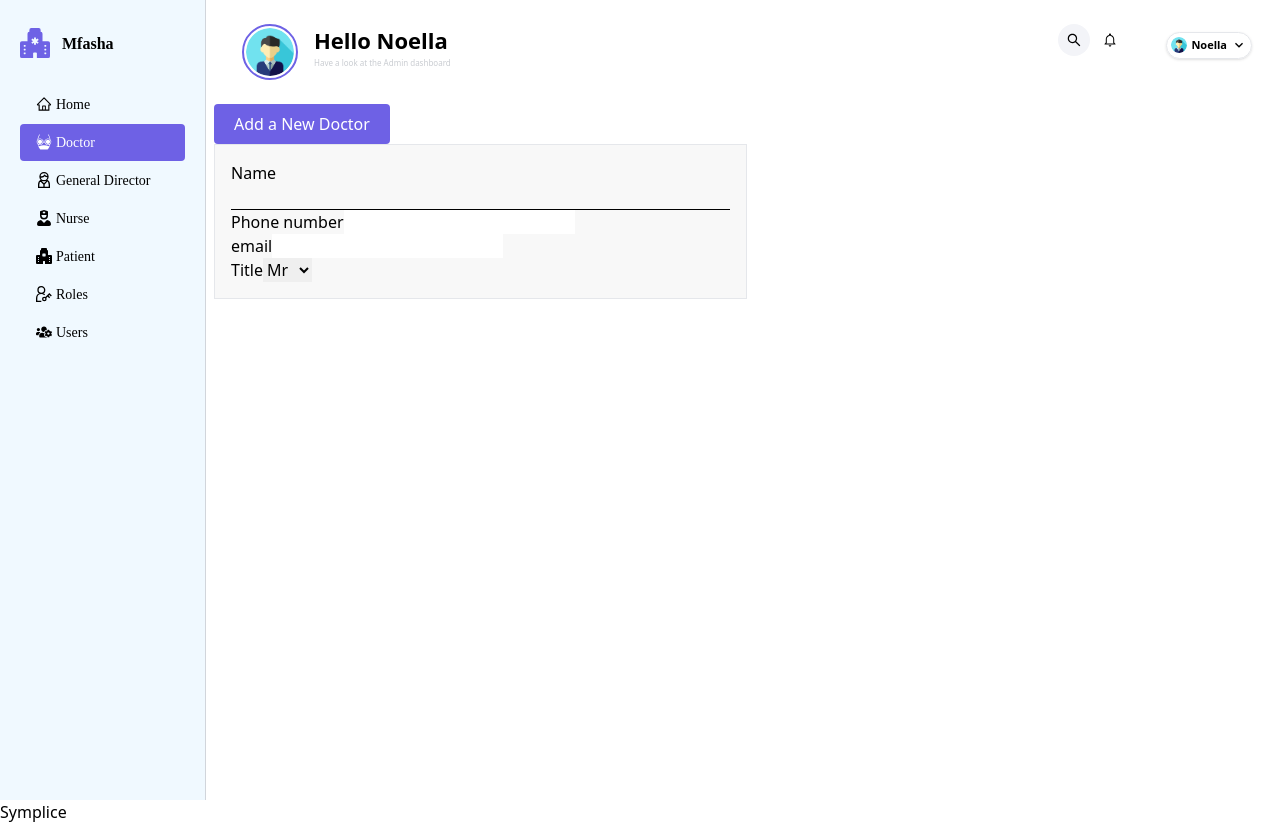
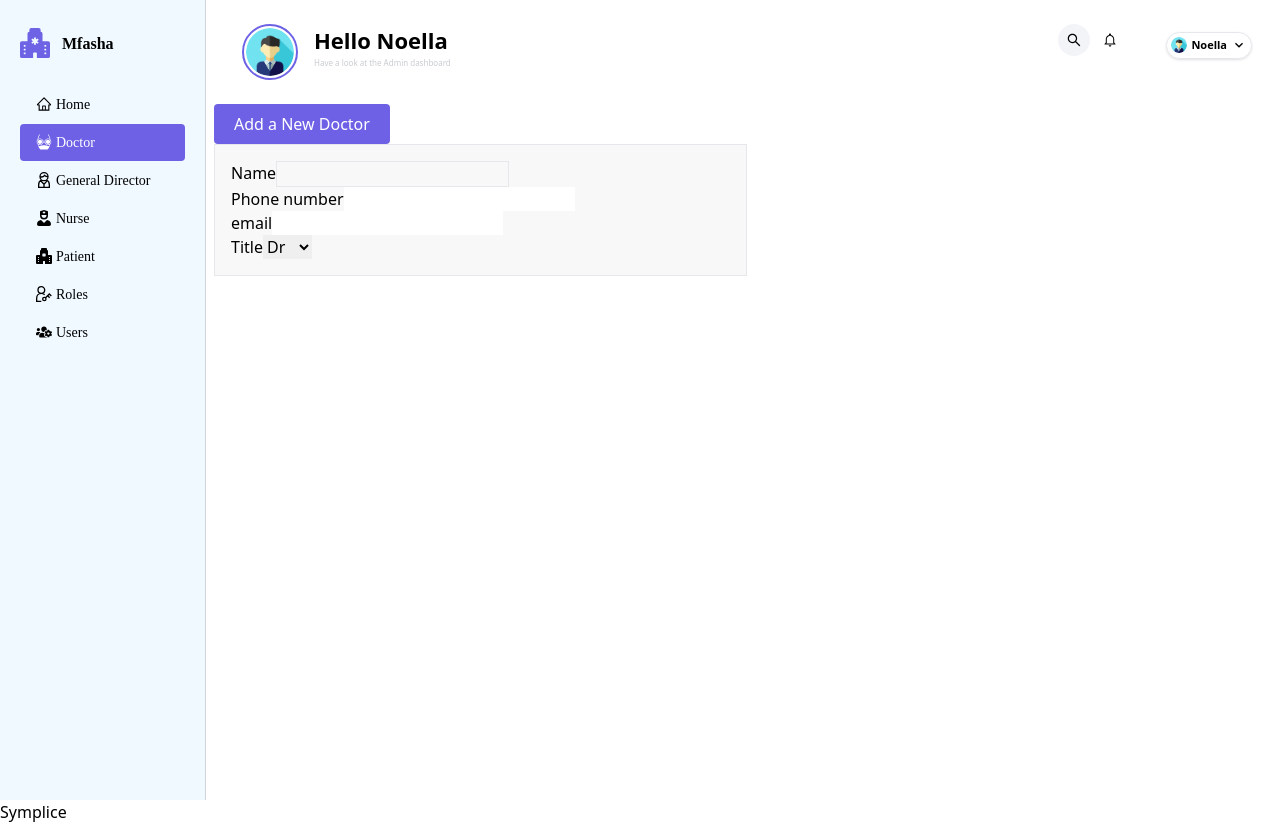
Before and after one commit to symplice-nunu/mfasha, a React (Create React App) app: page /doctor in a window 1280 px wide. Both pictures are taken after a click on the button "Add a New Doctor". Built offline with nearby package versions, Linux system fonts and the light colour scheme.

Commit message:
create the add doctor's form

```diff
--- a/src/Pages/Doctor.jsx
+++ b/src/Pages/Doctor.jsx
@@ -16,9 +16,9 @@ import React, { useState } from 'react'
         {showForm && (
           <form action="" className='w-2/4 text-black bg-[#f8f8f8] border p-4'>
             <ul className='flex-col gap-2'>
-              <li className='flex flex-col '>
+              <li className='flex '>
                 <label htmlFor="">Name</label>
-                <input type="text" className=' bg-transparent border-b border-b-1 border-b-solid border-b-black active:border active:border-grey' />
+                <input type="text" className=' bg-transparent border border-solid border-b-grey focus:border focus:border-grey' />
               </li>
               <li className='flex-col gap-4'>
                 <label htmlFor="">Phone number</label>
@@ -31,6 +31,7 @@ import React, { useState } from 'react'
               <li>
                 <label htmlFor="">Title</label>
                 <select name="" id="">
+                  <option value="">Dr</option>
                   <option value="">Mr</option>
                   <option value="">Mrs</option>
                   <option value="">Ms</option>
```
